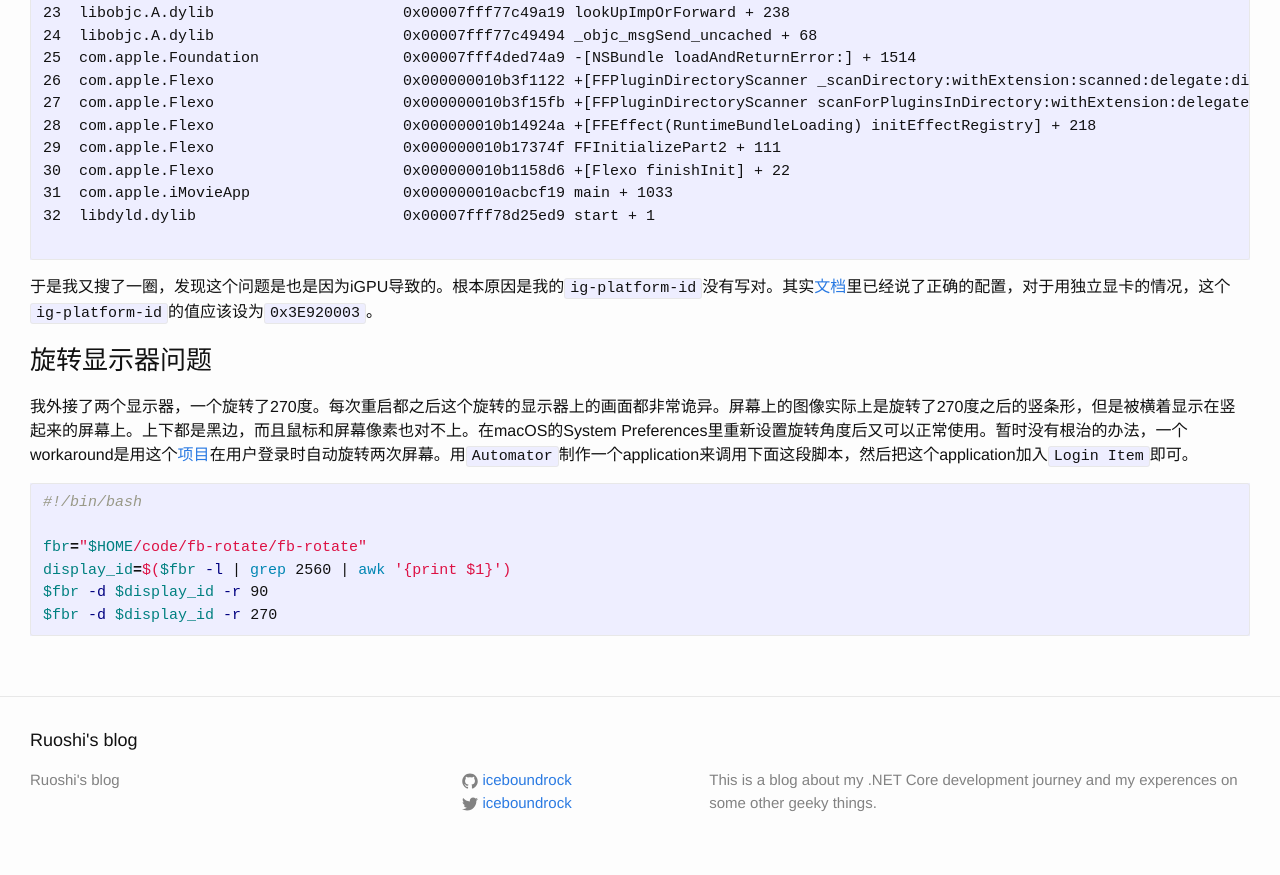
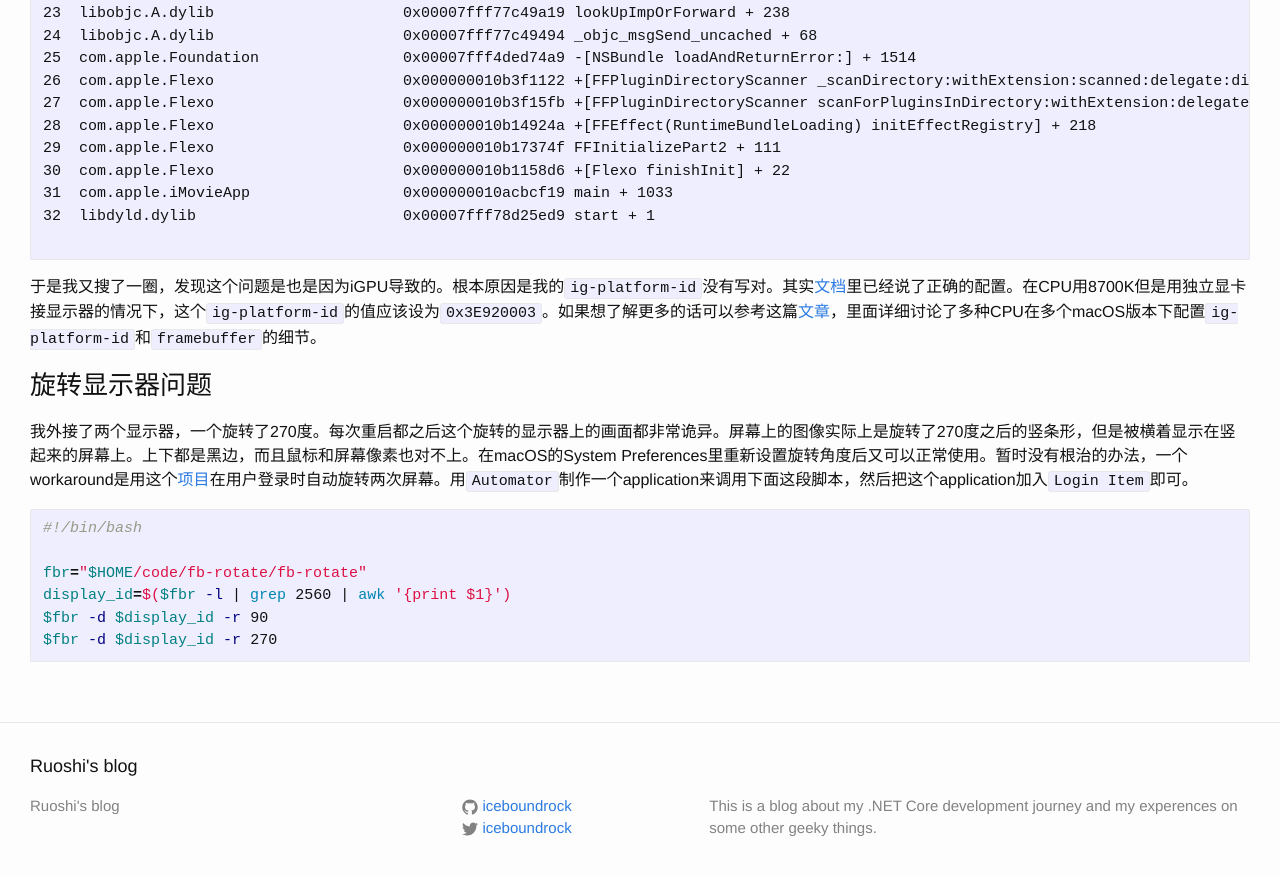
Before and after one commit to iceboundrock/iceboundrock.github.io, a Jekyll site: the page built from _posts/2019-01-01-build-a-perfect-hackintosh.markdown, in a window 1280 px wide and 900 px high, scrolled down 4037 px. Shown: the top 875 px of the window. Built offline with Jekyll 4.4.1, drawn with Linux system fonts in a browser that asks for light colours; our own code applies the rules of GitHub Pages for plain Markdown files.

Commit message:
update some details

````diff
--- a/_posts/2019-01-01-build-a-perfect-hackintosh.markdown
+++ b/_posts/2019-01-01-build-a-perfect-hackintosh.markdown
@@ -164,7 +164,7 @@ Thread 0 Crashed:: Dispatch queue: com.apple.main-thread
 
 ```
 
-于是我又搜了一圈，发现这个问题是也是因为iGPU导致的。根本原因是我的`ig-platform-id`没有写对。其实[文档](https://hackintosh.gitbook.io/-r-hackintosh-vanilla-desktop-guide/config.plist-per-hardware/coffee-lake#properties)里已经说了正确的配置，对于用独立显卡的情况，这个`ig-platform-id`的值应该设为`0x3E920003`。
+于是我又搜了一圈，发现这个问题是也是因为iGPU导致的。根本原因是我的`ig-platform-id`没有写对。其实[文档](https://hackintosh.gitbook.io/-r-hackintosh-vanilla-desktop-guide/config.plist-per-hardware/coffee-lake#properties)里已经说了正确的配置。在CPU用8700K但是用独立显卡接显示器的情况下，这个`ig-platform-id`的值应该设为`0x3E920003`。如果想了解更多的话可以参考这篇[文章](https://www.insanelymac.com/forum/topic/334899-intel-framebuffer-patching-using-whatevergreen/)，里面详细讨论了多种CPU在多个macOS版本下配置`ig-platform-id`和`framebuffer`的细节。
 
 ### 旋转显示器问题
 我外接了两个显示器，一个旋转了270度。每次重启都之后这个旋转的显示器上的画面都非常诡异。屏幕上的图像实际上是旋转了270度之后的竖条形，但是被横着显示在竖起来的屏幕上。上下都是黑边，而且鼠标和屏幕像素也对不上。在macOS的System Preferences里重新设置旋转角度后又可以正常使用。暂时没有根治的办法，一个workaround是用这个[项目](https://github.com/CdLbB/fb-rotate)在用户登录时自动旋转两次屏幕。用`Automator`制作一个application来调用下面这段脚本，然后把这个application加入`Login Item`即可。
````
